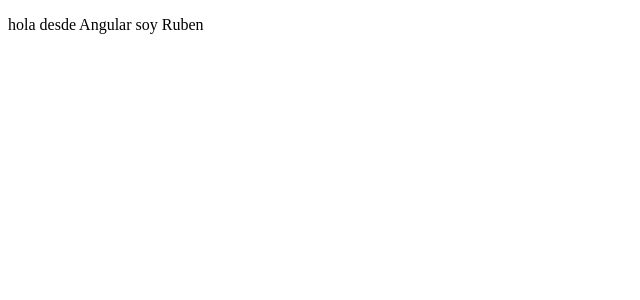
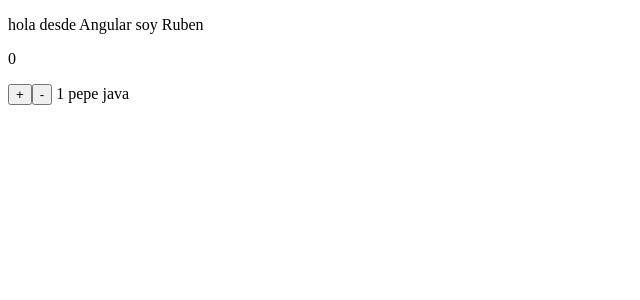
Before and after one commit to cecilioalvarez/avalon2021angular, an Angular app: page / in a window 1280 px wide. Shown: the top 300 px of the page, without its empty margins (0-640 px from the left). Built offline with nearby package versions, Linux system fonts and the light colour scheme.

Commit message:
Clase Libro creada y mostramos los datos en html

```diff
--- a/src/app/hola1/hola1.component.html
+++ b/src/app/hola1/hola1.component.html
@@ -1 +1,10 @@
 <p>hola desde Angular soy {{nombre}}</p>
+
+<p>{{contador}}</p>
+
+<input type="button" value="+" (click)="incrementar()">
+<input type="button" value="-" (click)="decrementar()">
+
+{{libro.isbn}}
+{{libro.autor}}
+{{libro.titulo}}
--- a/src/app/hola1/hola1.component.ts
+++ b/src/app/hola1/hola1.component.ts
@@ -1,4 +1,5 @@
 import { Component, OnInit } from '@angular/core';
+import { Libro } from '../libro';
 
 @Component({
   selector: 'app-hola1',
@@ -7,11 +8,25 @@
 })
 export class Hola1Component implements OnInit {
 
-  nombre:string="Ruben";
+  nombre :string="Ruben";
+  contador :number = 0;
+  libro: Libro= {} as Libro;
 
-  constructor() { }
+  constructor() {
+    this.libro.autor = "pepe"
+    this.libro.isbn = "1"
+    this.libro.titulo = "java"
+  }
 
   ngOnInit(): void {
   }
 
+  incrementar(){
+    this.contador++;
+  }
+
+  decrementar(){
+    this.contador--;
+  }
+
 }
--- /dev/null
+++ b/src/app/libro.ts
@@ -0,0 +1,11 @@
+export class Libro {
+    isbn: string=""
+    titulo: string=""
+    autor: string = ""
+
+    constructor(isbn:string, titulo:string, autor:string){
+        this.isbn = isbn
+        this.titulo = titulo
+        this.autor = autor
+    }
+}
```
Also changed, not shown: 1 other file (tests, documents, lock files or other folders).
